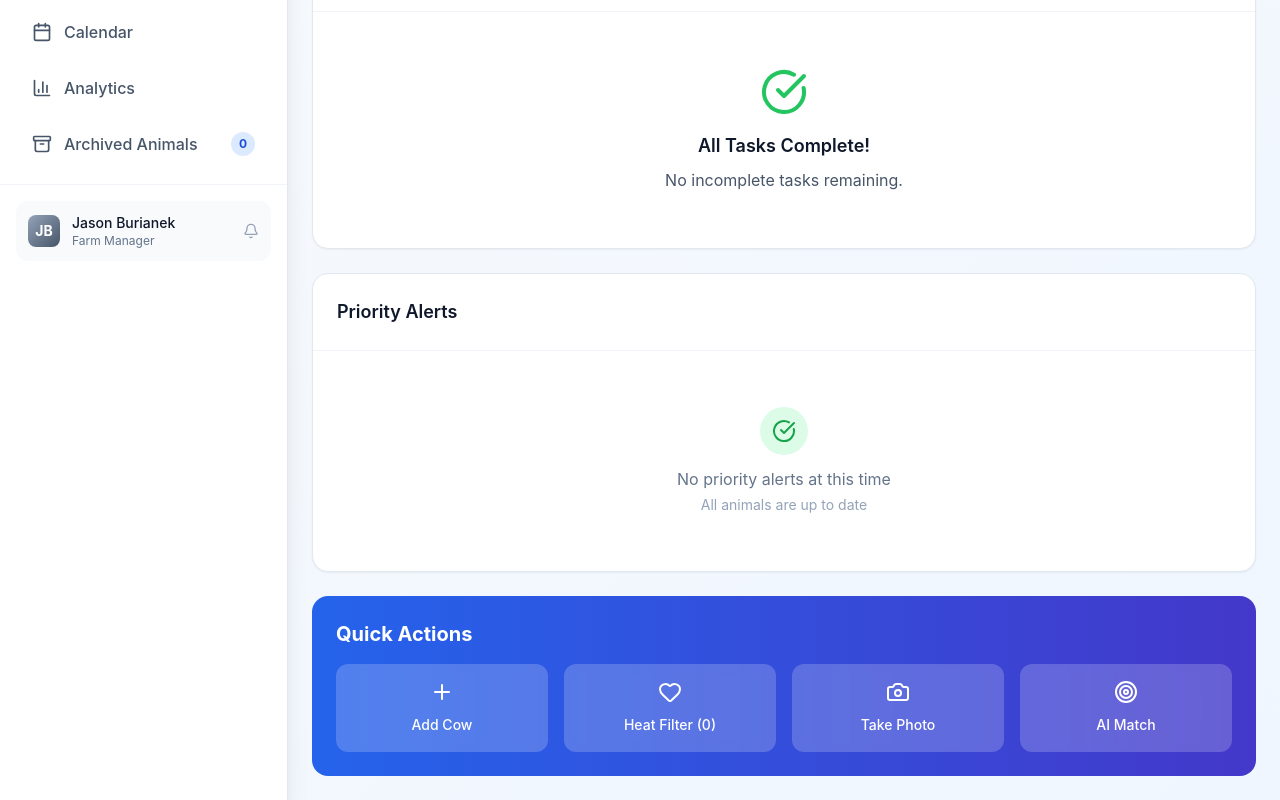
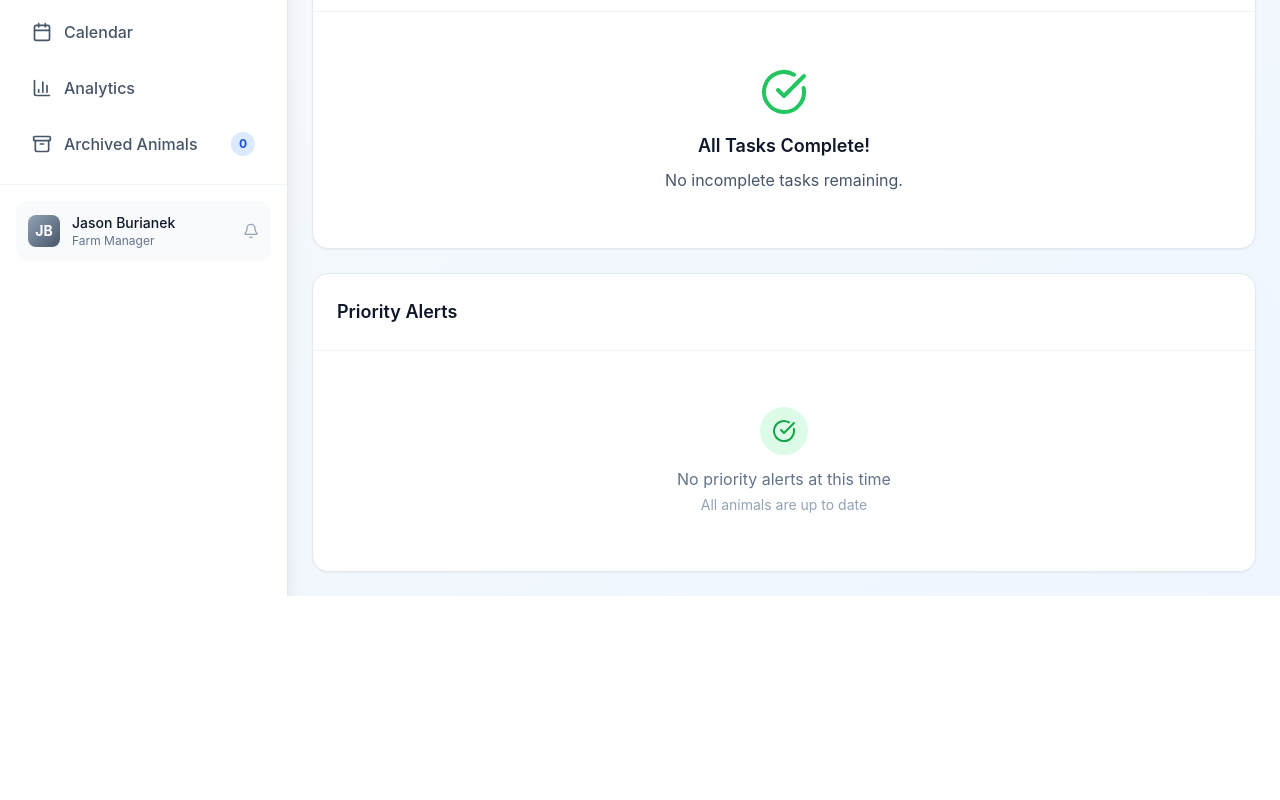
Before and after one commit to JBurianek81/holstein-pro-cattle-app, a React (Create React App) app: page / in a window 1280 px wide. Shown: the part 307-1107 px from the top of the page. After the commit the page ends 903 px from the top, so only its background shows below. Built offline with nearby package versions, Linux system fonts and the light colour scheme.

Commit message:
Remove Quick Actions section and add mobile-only floating Add Cow button - Clean dashboard design with mobile convenience

```diff
--- a/src/App.js
+++ b/src/App.js
@@ -789,12 +789,7 @@ function App() {
     });
   };
 
-  // Handle heat filter button click
-  const handleHeatFilter = () => {
-    setCurrentView('herd');
-    // Note: In a real implementation, you would pass a filter state to HerdManagement
-    // For now, we'll just navigate to the herd management view
-  };
+
 
 
 
@@ -1051,34 +1046,7 @@ function App() {
                 </div>
               </div>
 
-              {/* Quick Actions */}
-              <div className="bg-gradient-to-r from-blue-600 to-indigo-700 rounded-2xl p-6 text-white">
-                <h3 className="text-xl font-bold mb-4">Quick Actions</h3>
-                <div className="grid grid-cols-4 gap-4">
-                  <button
-                    onClick={handleAddCow}
-                    className="bg-white/20 backdrop-blur-sm rounded-xl p-4 hover:bg-white/30 transition-colors text-center"
-                  >
-                    <Plus className="w-6 h-6 mx-auto mb-2" />
-                    <span className="text-sm font-medium">Add Cow</span>
-                  </button>
-                  <button
-                    onClick={handleHeatFilter}
-                    className="bg-white/20 backdrop-blur-sm rounded-xl p-4 hover:bg-white/30 transition-colors text-center"
-                  >
-                    <Heart className="w-6 h-6 mx-auto mb-2" />
-                    <span className="text-sm font-medium">Heat Filter ({getCowsInHeatToday().length})</span>
-                  </button>
-                  <button className="bg-white/20 backdrop-blur-sm rounded-xl p-4 hover:bg-white/30 transition-colors text-center">
-                    <Camera className="w-6 h-6 mx-auto mb-2" />
-                    <span className="text-sm font-medium">Take Photo</span>
-                  </button>
-                  <button className="bg-white/20 backdrop-blur-sm rounded-xl p-4 hover:bg-white/30 transition-colors text-center">
-                    <Target className="w-6 h-6 mx-auto mb-2" />
-                    <span className="text-sm font-medium">AI Match</span>
-                  </button>
-                </div>
-              </div>
+
             </div>
           )}
 
@@ -1142,6 +1110,14 @@ function App() {
         </main>
       </div>
 
+      {/* Mobile-only floating Add Cow button */}
+      <button
+        onClick={handleAddCow}
+        className="fixed bottom-6 right-6 w-14 h-14 bg-blue-600 hover:bg-blue-700 text-white rounded-full shadow-lg flex items-center justify-center md:hidden z-50"
+      >
+        <Plus className="w-6 h-6" />
+      </button>
+
       {/* Modals */}
       <AddCowModal
         isOpen={isAddCowModalOpen}
```
